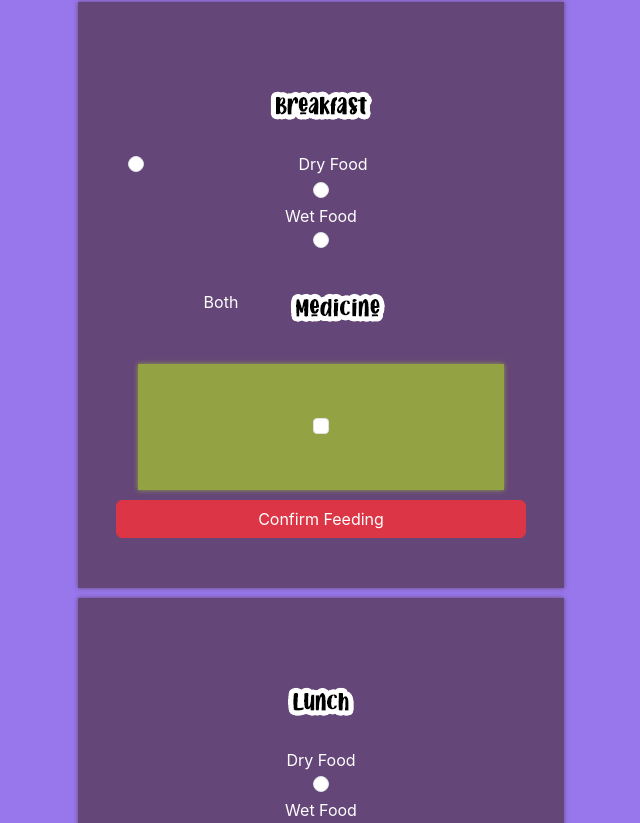
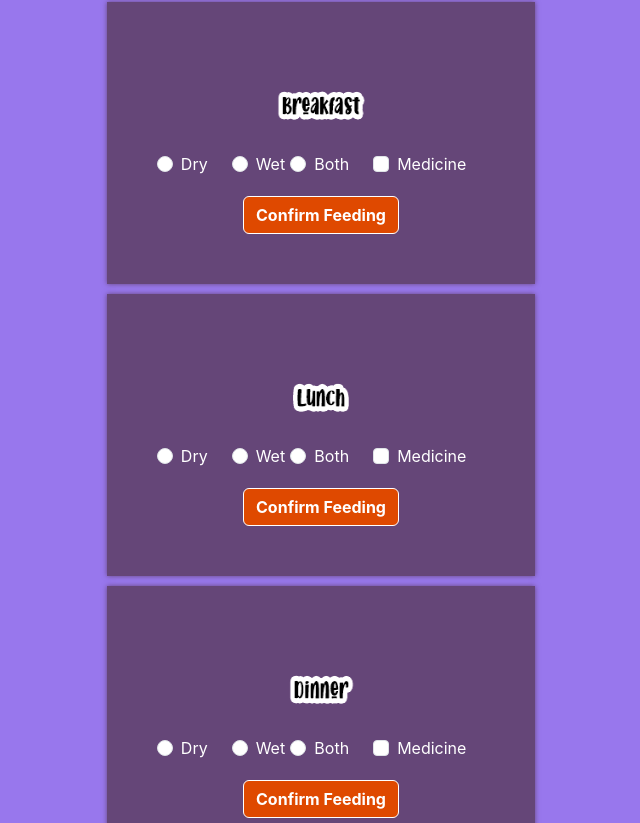
Before and after one commit to Vigneshwarie/munchMonitorPro, a React (Vite) app in the folder client/: page /feedMe/1 in a window 1280 px wide. Shown: the part 1057-1880 px from the top of the page, without its empty margins (319-959 px from the left). Built offline with nearby package versions, Linux system fonts and the light colour scheme; no server answers.

Commit message:
Updated Feeder form for layout display and data

```diff
--- a/client/src/assets/styles/Feeder.css
+++ b/client/src/assets/styles/Feeder.css
@@ -26,6 +26,7 @@
      box-shadow: 0 0 5px #654678;
      margin: 10px;
      color: white;
+     align-items: center;
 }
 
 .lunch {
@@ -43,3 +44,25 @@
      margin: 10px;
      color: white;
 }
+
+
+.btn.btn-primary.feederfrmbutton{
+     background-color: #DF4900;
+     color:white;
+     font-weight: bold;
+     border-color: #FFF;
+     margin-top: 20px;
+     width: fit-content;
+}
+
+.feedertitleimage {
+     width: 170px;
+     height:100px;
+     text-align: center;
+}
+
+.feedercontrols {
+     margin: 0;
+     text-align: left;
+
+}
--- a/client/src/pages/Feeder.jsx
+++ b/client/src/pages/Feeder.jsx
@@ -38,7 +38,7 @@ export default function Feeder() {
           <>
                <Container className="namecontainer" >
                     <Row>
-                    <Col> <img src={username} /> **name here**</Col>
+                         <Col> <img src={username} /> { }</Col>
                     </Row>
                </Container>
                <Container className="namecontainer" >
@@ -60,90 +60,91 @@ export default function Feeder() {
 
 
                {/* Breakfast section */}
-          <Container className="breakfast" >
+               <Container className="breakfast">
                     <Row>
-                      <Col><img src={breakfast} />
-
-                    <Form.Check type="radio" aria-label="radio 1" name="breakfasttype" label="Dry Food" value="Dry Food"/>
-
-                    <Form.Check type="radio" aria-label="radio 2" name="breakfasttype" value="Wet Food"/>Wet Food
-
-                    <Form.Check type="radio" aria-label="radio 3" name="breakfasttype" value="Both"/> Both
-
-
-                    <img src={medicine} />
-                    <Form.Check aria-label="option 1" className="medicine" />
+                         <Col xs={12}>
+                              <img src={breakfast} className="feedertitleimage" />
                          </Col>
-               <Button
-               // disabled={!(userFormData.first_name && userFormData.last_name && userFormData.email && userFormData.password)}
-               type='submit'
-               variant='danger'>
-               Confirm Feeding
-               </Button>
+                    </Row>
+                    <Row>
+                         <Col md="auto">
+                              <Form.Check type="radio" name="breakfasttype" label="Dry" value="Dry Food" className="feedercontrols" />
+                         </Col>
+                         <Col md="auto" xs lg="2">
+                              <Form.Check type="radio" name="breakfasttype" label="Wet" value="Wet Food" className="feedercontrols" />
+                         </Col>
+                         <Col md="auto">
+                              <Form.Check type="radio" name="breakfasttype" label="Both" value="Both" className="feedercontrols" />
+                         </Col>
+                         <Col md="auto">
+                              <Form.Check name="breakfastmedicine" className="feedercontrols" type="checkbox" label="Medicine" />
+                         </Col>
+                    </Row>
+                    <Row>
+                         <Col xs={12}>
+                              <Button type='submit' className="feederfrmbutton"> Confirm Feeding </Button>
+                         </Col>
                     </Row>
                </Container>
-
-
 
                {/* Lunch section */}
                <Container className="lunch" >
                     <Row>
-          <Col><img src={lunch} />
-            <br />
-            Dry Food
-            <Form.Check type="radio" aria-label="radio 1" />
-
-            Wet Food
-            <Form.Check type="radio" aria-label="radio 2" />
-
-            Both
-            <Form.Check type="radio" aria-label="radio 3" />
-
-            <br />
-
-            <img src={medicine} />
-            <Form.Check aria-label="option 1" className="medicine" />
+                         <Col xs={12}>
+                              <img src={lunch} className="feedertitleimage" />
                          </Col>
-          <Button
-            // disabled={!(userFormData.first_name && userFormData.last_name && userFormData.email && userFormData.password)}
-            type='submit'
-            variant='danger'>
-            Confirm Feeding
-          </Button>
+                    </Row>
+                    <Row>
+                         <Col md="auto">
+                              <Form.Check type="radio" name="lunchtype" label="Dry" value="Dry Food" className="feedercontrols" />
+                         </Col>
+                         <Col md="auto" xs lg="2">
+                              <Form.Check type="radio" name="lunchtype" label="Wet" value="Wet Food" className="feedercontrols" />
+                         </Col>
+                         <Col md="auto">
+                              <Form.Check type="radio" name="lunchtype" label="Both" value="Both" className="feedercontrols" />
+                         </Col>
+                         <Col md="auto">
+                              <Form.Check name="lunchmedicine" className="feedercontrols" type="checkbox" label="Medicine" />
+                         </Col>
+                    </Row>
+                    <Row>
+                         <Col xs={12}>
+                              <Button type='submit' className="feederfrmbutton"> Confirm Feeding </Button>
+                         </Col>
                     </Row>
                </Container>
-
 
                {/* Dinner section */}
                <Container className="dinner" >
                     <Row>
-          <Col><img src={dinner} />
-            <br />
-            Dry Food
-            <Form.Check type="radio" aria-label="radio 1" />
-
-            Wet Food
-            <Form.Check type="radio" aria-label="radio 2" />
-
-            Both
-            <Form.Check type="radio" aria-label="radio 3" />
-
-            <br />
-
-            <img src={medicine} />
-            <Form.Check aria-label="option 1" className="medicine" />
+                         <Col xs={12}>
+                              <img src={dinner} className="feedertitleimage" />
                          </Col>
-          <Button
-            // disabled={!(userFormData.first_name && userFormData.last_name && userFormData.email && userFormData.password)}
-            type='submit'
-            variant='danger'>
-            Confirm Feeding
-          </Button>
+                    </Row>
+                    <Row>
+                         <Col md="auto">
+                              <Form.Check type="radio" name="dinnertype" label="Dry" value="Dry Food" className="feedercontrols" />
+                         </Col>
+                         <Col md="auto" xs lg="2">
+                              <Form.Check type="radio" name="dinnertype" label="Wet" value="Wet Food" className="feedercontrols" />
+                         </Col>
+                         <Col md="auto">
+                              <Form.Check type="radio" name="dinnertype" label="Both" value="Both" className="feedercontrols" />
+                         </Col>
+                         <Col md="auto">
+                              <Form.Check name="dinnermedicine" className="feedercontrols" type="checkbox" label="Medicine" />
+                         </Col>
+                    </Row>
+                    <Row>
+                         <Col xs={12}>
+                              <Button type='submit' className="feederfrmbutton"> Confirm Feeding </Button>
+                         </Col>
                     </Row>
                </Container>
 
                <Button type='button' className="cancelbutton" >Cancel</Button>
                <br />
           </>
-  )
+     );
 }
```
Lines whose indentation alone changed are shown as unchanged.
